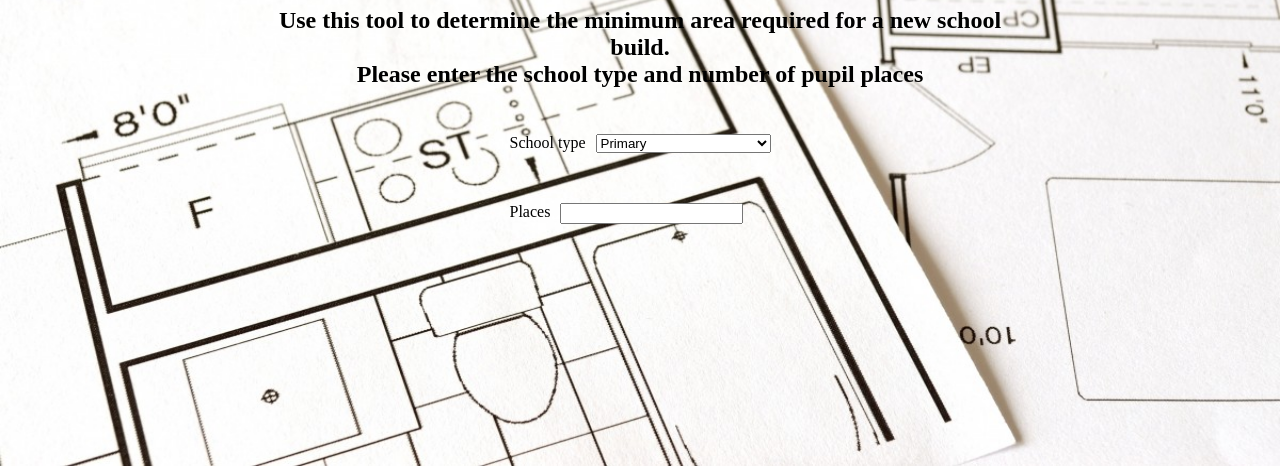
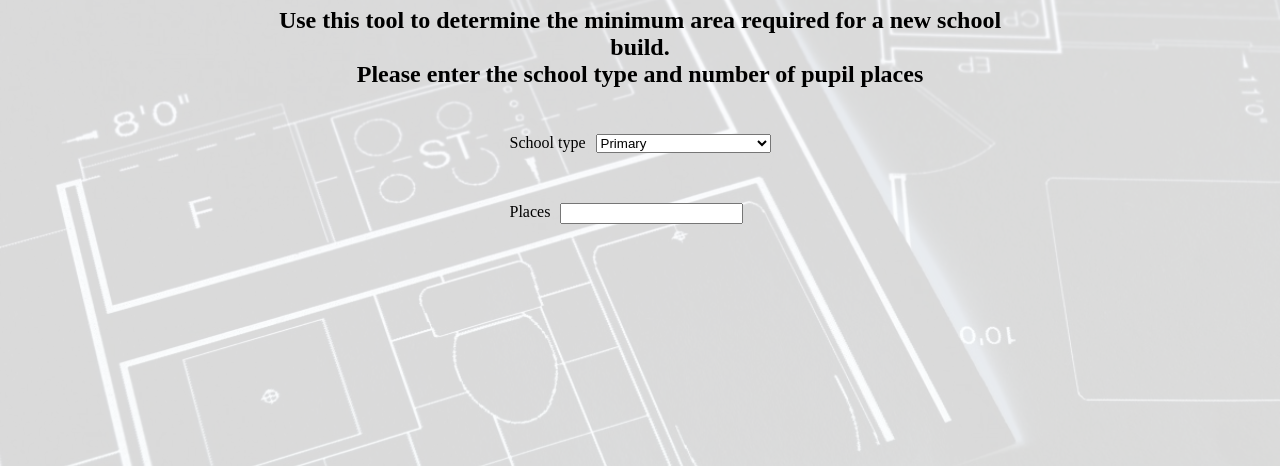
Before and after one commit to a21am09/se_summative1, a website: page index.html in a window 1280 px wide. Shown: the part 334-800 px from the top of the page. Drawn offline with Linux system fonts and the light colour scheme.

Commit message:
Background colours now inverted

```diff
--- a/index.css
+++ b/index.css
@@ -6,7 +6,9 @@
     left: 0;
     right: 0;
     background: url('Floor plan.png'), lightgray 50% / cover no-repeat;
-    background-size: 100% 100%;
+    background-size: 100% 100%;mix-blend-mode: difference;
+    filter: invert(1);
+    opacity: 0.15;
 }
 .guidance{
     padding: 20%;
```
Also changed, not shown: .github/workflows/node.js.yml.
